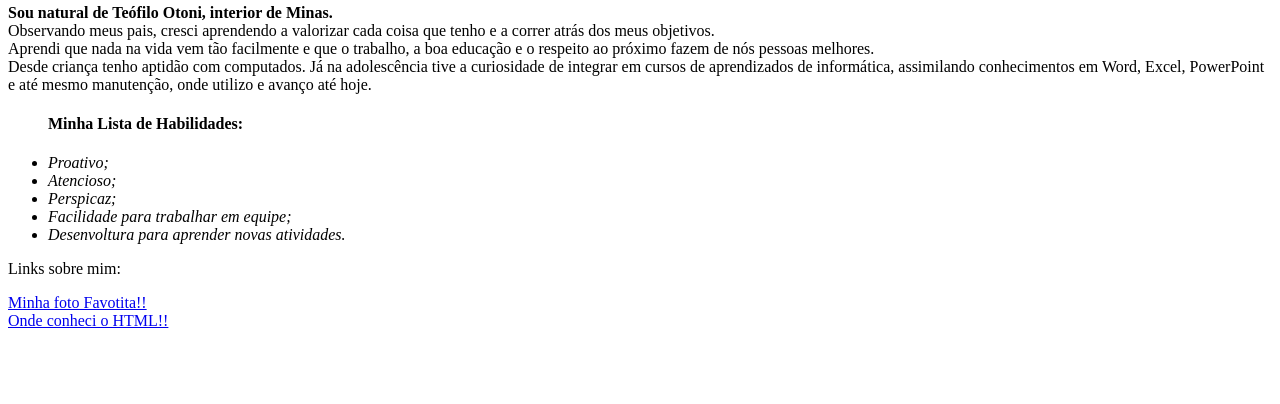
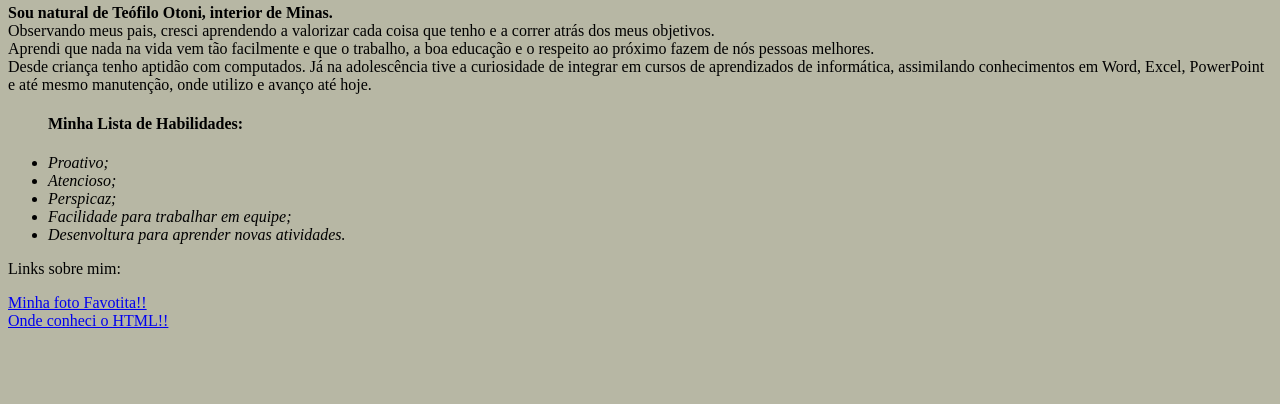
Before and after one commit to guilhermeso23/firstHTML, a plain HTML site: page index.html in a window 1280 px wide. Shown: the part 396-800 px from the top of the page. Drawn offline with Linux system fonts and the light colour scheme.

Commit message:
Primeiro upgrade com CSS

```diff
--- a/index.html
+++ b/index.html
@@ -3,6 +3,14 @@
     <head>
         <meta charset="UTF-8">
         <title>Portfólio Web Guilherme Sucupira Oliveira</title>
+        <style>
+
+            body {
+                background-color: #b7b7a4;
+            }
+
+
+        </style>
     </head>
     <body>
         <h1>
```
